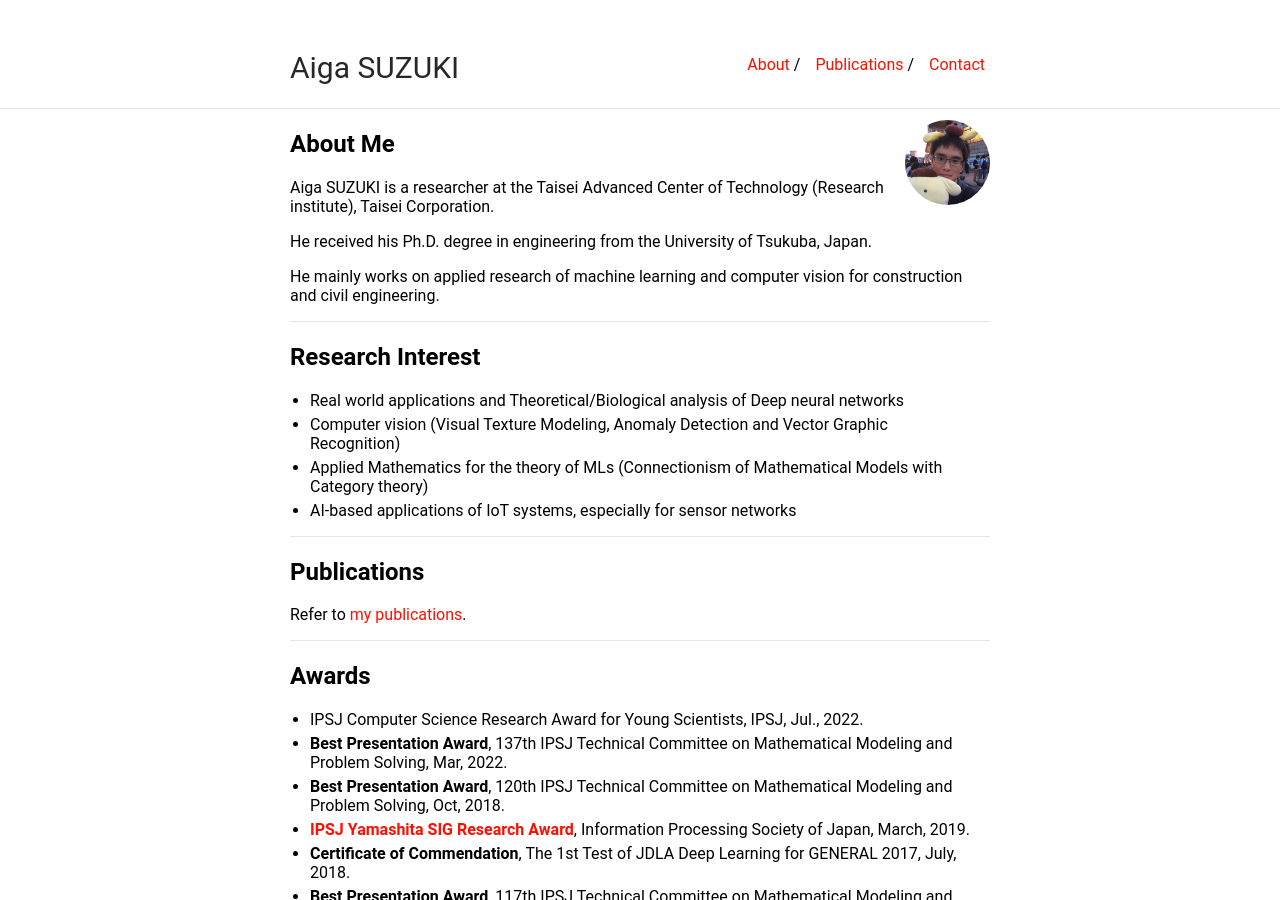
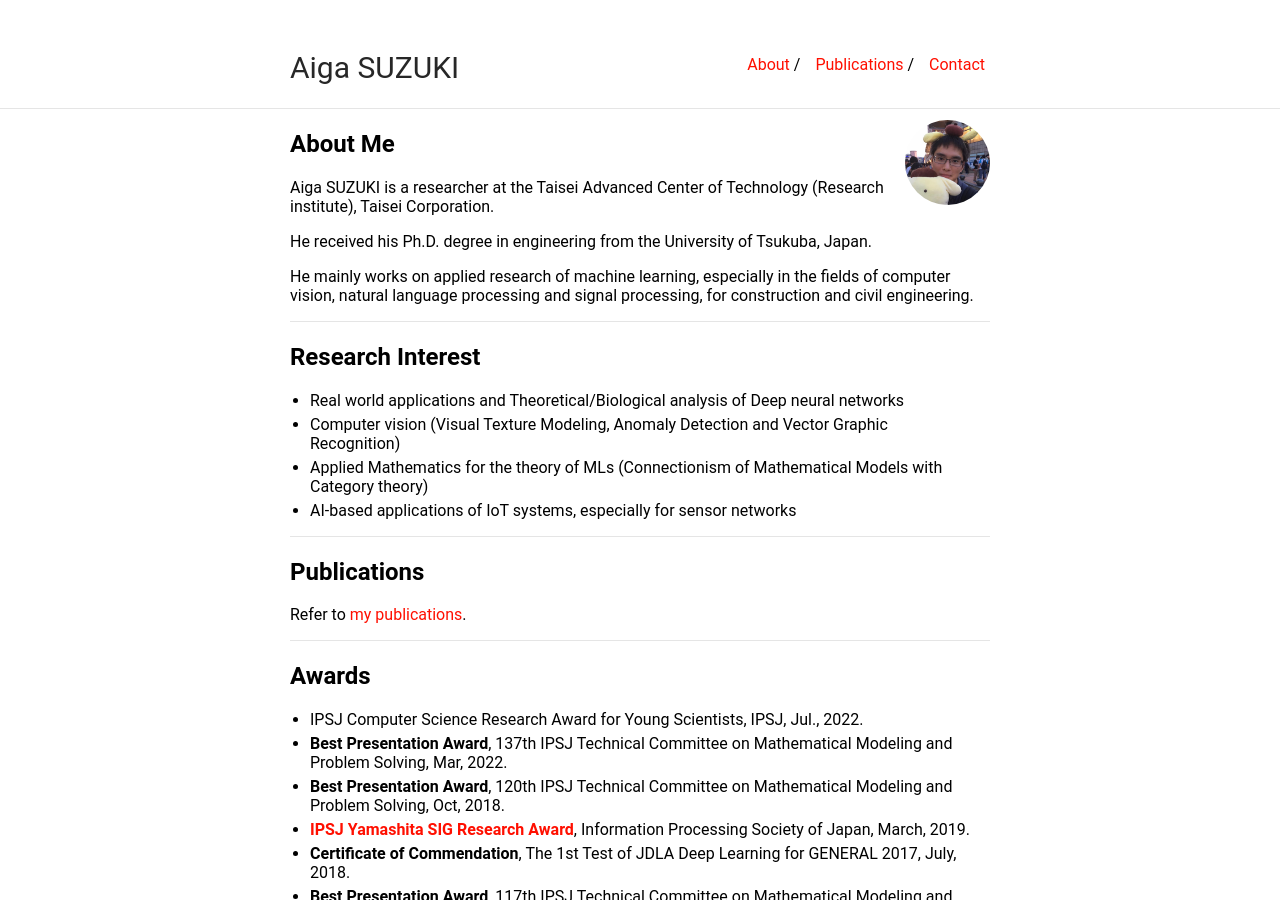
Before and after one commit to tochikuji/tochikuji.github.io, a Jekyll site: the page built from index.md, in a window 1280 px wide and 900 px high. Built offline with Jekyll 4.4.1, drawn with Linux system fonts in a browser that asks for light colours.

Commit message:
update index

```diff
--- a/index.md
+++ b/index.md
@@ -11,7 +11,7 @@ Aiga SUZUKI is a researcher at the Taisei Advanced Center of Technology (Researc
 
 He received his Ph.D. degree in engineering from the University of Tsukuba, Japan.
 
-He mainly works on applied research of machine learning and computer vision for construction and civil engineering.
+He mainly works on applied research of machine learning, especially in the fields of computer vision, natural language processing and signal processing, for construction and civil engineering.
 
 ----
 
```
